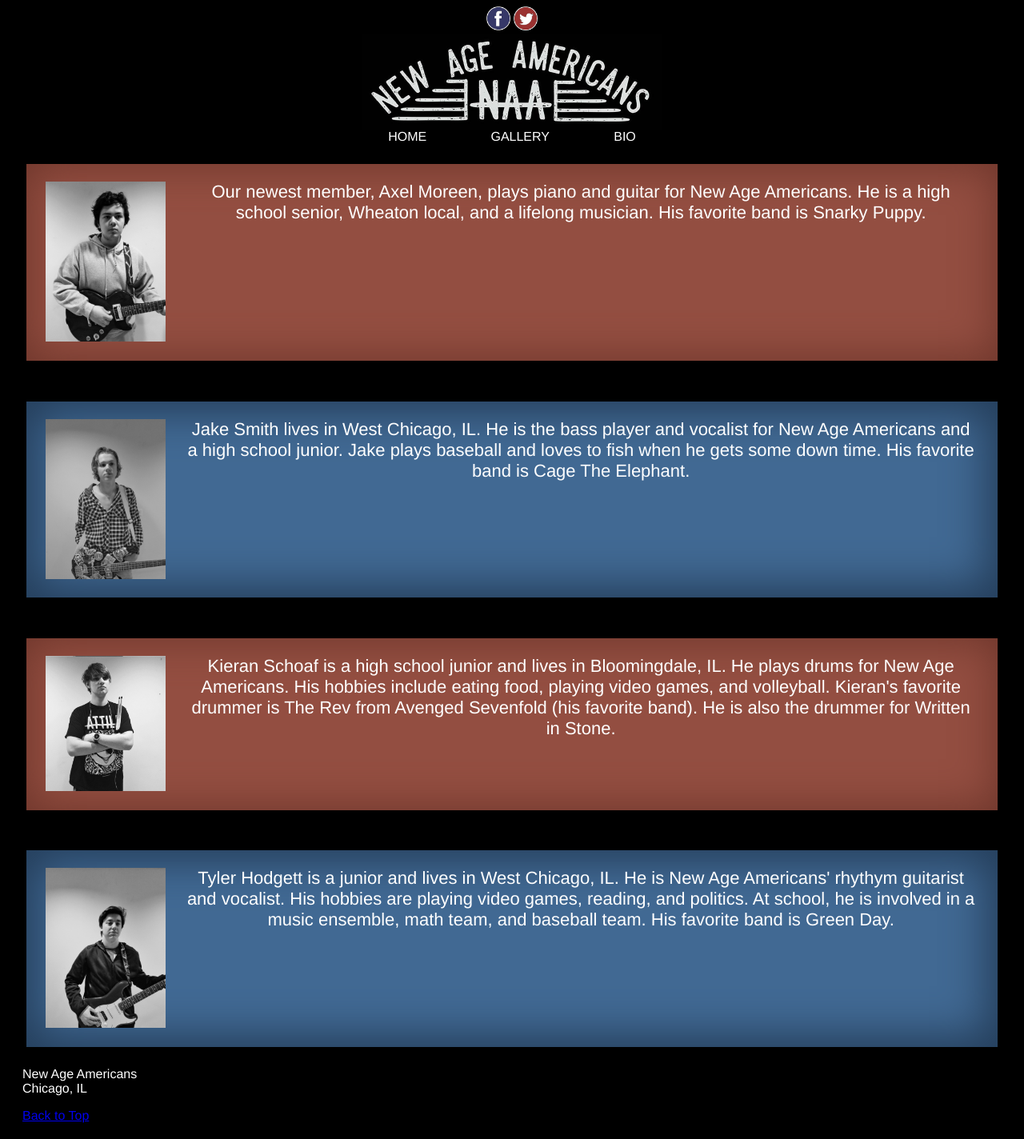
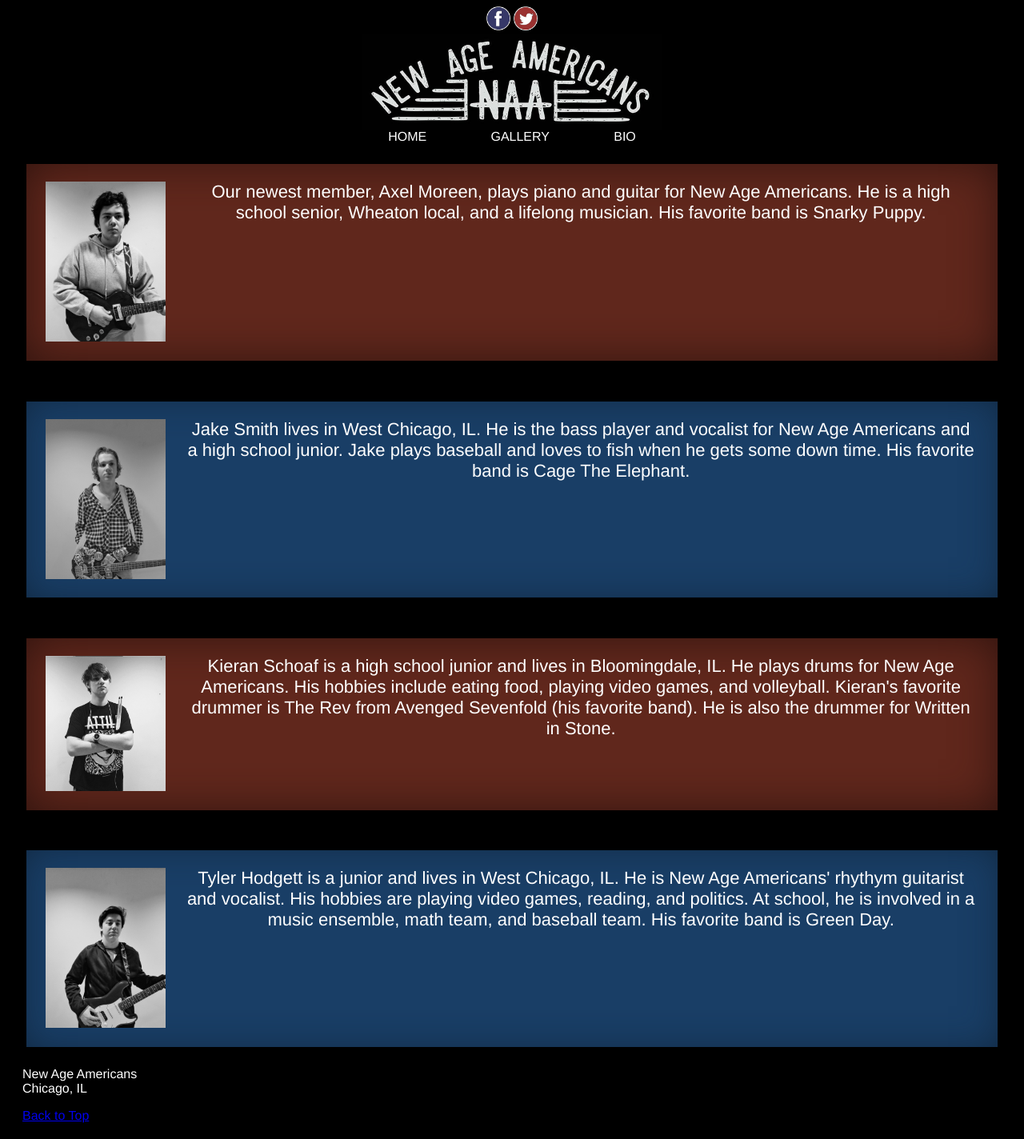
Before and after one commit to LucyVeron/website, a Flask app: page /bio in a window 1280 px wide. Shown: the whole page at 80% size. Run offline with Flask 2, Linux system fonts and the light colour scheme.

Commit message:
Touched up gallery and bio pages

```diff
--- a/cgi-bin/static/style.css
+++ b/cgi-bin/static/style.css
@@ -51,15 +51,15 @@ body, html{
 }
 
 .image-gallery{
-   display: flex;
-   flex-wrap: wrap;
-   object-fit: cover;
+    display: flex;
+    flex-wrap: wrap;
+    object-fit: cover;
 }
 
 .image-gallery img {
-   flex-grow: 1;
-   height: 200px;
-   padding: 2px;
+    flex-grow: 1;
+    height: 200px;
+    padding-left: 5px;
 }
 
 .axel, .jake, .kieran, .tyler {
@@ -70,19 +70,19 @@ body, html{
 }
 
 .axel, .kieran {
-    background: #934e41;
-box-shadow: inset 0px 0px 51px 3px #6E362B;
--webkit-box-shadow: inset 0px 0px 51px 3px #6E362B;
--moz-box-shadow: inset 0px 0px 51px 3px #6E362B;
--o-box-shadow: inset 0px 0px 51px 3px #6E362B;
+    background: #60271c;
+    box-shadow: inset 0px 0px 56px -3px #2E130E;
+    -webkit-box-shadow: inset 0px 0px 56px -3px #2E130E;
+    -moz-box-shadow: inset 0px 0px 56px -3px #2E130E;
+    -o-box-shadow: inset 0px 0px 56px -3px #2E130E;
 }
 
 .jake, .tyler {
-    background: #416993;
-box-shadow: inset 0px 0px 51px 15px #253F5C;
--webkit-box-shadow: inset 0px 0px 51px 15px #253F5C;
--moz-box-shadow: inset 0px 0px 51px 15px #253F5C;
--o-box-shadow: inset 0px 0px 51px 15px #253F5C;
+    background: #193e66;
+    box-shadow: inset 0px 0px 56px -16px #0E2033;
+    -webkit-box-shadow: inset 0px 0px 56px -16px #0E2033;
+    -moz-box-shadow: inset 0px 0px 56px -16px #0E2033;
+    -o-box-shadow: inset 0px 0px 56px -16px #0E2033;
 }
 
 .axel img, .jake img, .kieran img, .tyler img{
```
